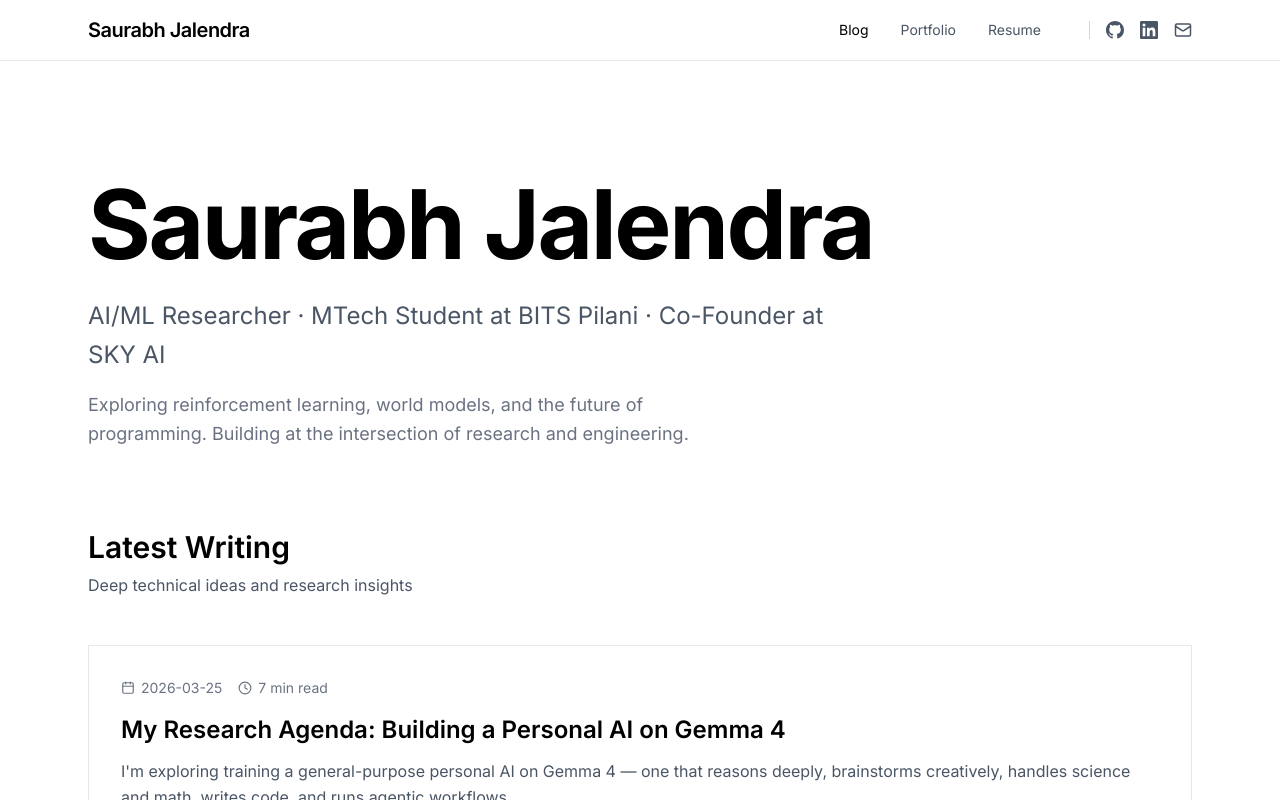
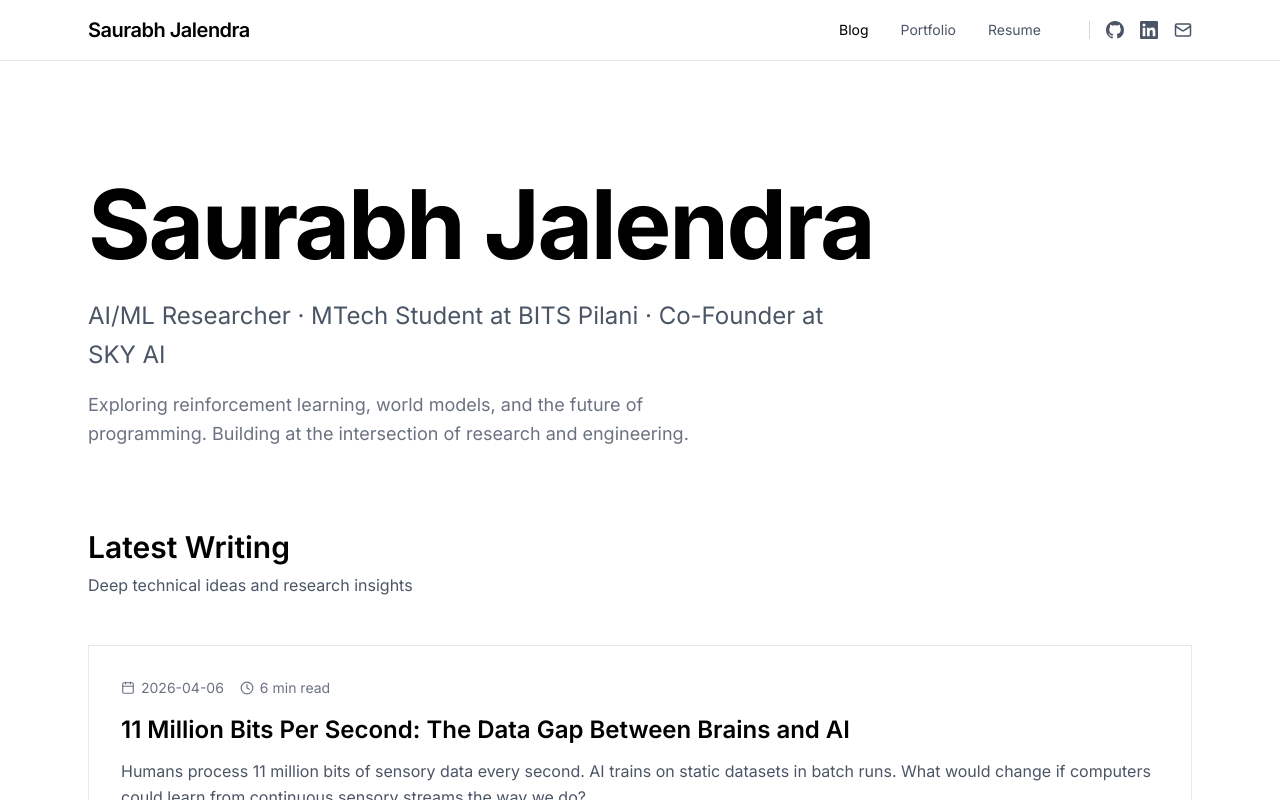
Before and after one commit to SaurabhJalendra/Portfolio_Website, a React (Vite) app: page / in a window 1280 px wide. Shown: the top 800 px of the page. Built offline with nearby package versions, Linux system fonts and the light colour scheme.

Commit message:
blog: 2026-04-06 - 11 Million Bits Per Second: The Data Gap Between Brains and AI

```diff
--- a/src/data/blog/index.ts
+++ b/src/data/blog/index.ts
@@ -214,4 +214,130 @@ That's worth researching.
 
 Next step: auditing Gemma 4's existing performance on my actual tasks and prototyping Phase 4 — the personal LoRA fine-tune on my own hardware.`,
   },
+  {
+    slug: '2026-04-06-sensory-data-gap',
+    title: '11 Million Bits Per Second: The Data Gap Between Brains and AI',
+    date: '2026-04-06',
+    tags: ['ai-training', 'neuroscience', 'embodied-ai', 'multimodal', 'research'],
+    summary: 'Humans process 11 million bits of sensory data every second. AI trains on static datasets in batch runs. What would change if computers could learn from continuous sensory streams the way we do?',
+    readTime: '6 min read',
+    content: `Right now, as you read this, your brain is processing approximately 11 million bits of sensory data per second. Vision alone accounts for 10 million. Sound adds another million. Touch, smell, taste, proprioception — they all contribute to a continuous, unfiltered, multimodal data stream that your brain processes effortlessly, every waking moment.
+
+Now consider how we train AI: we collect a dataset, clean it, label it, batch it, and run a training loop for weeks on a GPU cluster. Then we freeze the model and deploy it. It never learns again.
+
+These two approaches to intelligence couldn't be more different. And I think that gap is the most important unsolved problem in AI.
+
+## The Numbers
+
+\`\`\`chart:bar
+title: Sensory Data Bandwidth (bits/sec)
+data:
+  - label: Vision
+    value: 10000000
+  - label: Touch
+    value: 1000000
+  - label: Hearing
+    value: 100000
+  - label: Smell
+    value: 100000
+  - label: Taste
+    value: 1000
+ylabel: bits/sec
+\`\`\`
+
+Humans ingest roughly 11 million bits per second through our senses. But here's the fascinating part: we're only *consciously aware* of about 50 bits per second. That means 99.9995% of sensory processing happens unconsciously — the brain is performing massive compression, pattern recognition, and filtering without us even knowing.
+
+This unconscious processing IS learning. Every moment, your brain is updating its model of the world.
+
+## How AI Trains vs How Brains Learn
+
+\`\`\`diagram
+graph LR
+    subgraph CurrentAI[Current AI Training]
+        A[Collect Dataset] --> B[Clean and Label]
+        B --> C[Batch Training]
+        C --> D[Freeze Model]
+        D --> E[Deploy]
+    end
+    subgraph BioLearn[Biological Learning]
+        F[Continuous Sensory Input] --> G[Real-Time Processing]
+        G --> H[Compression and Filtering]
+        H --> I[Update World Model]
+        I --> J[Never Stops]
+        J --> F
+    end
+\`\`\`
+
+The differences are fundamental:
+
+| Dimension | Current AI | Biological Brain |
+|-----------|-----------|-----------------|
+| Data input | Static datasets | Continuous streams |
+| Modalities | 1-2 (text, images) | 5+ simultaneous |
+| Learning | Batch, then freeze | Always on |
+| Compression | Tokenization | 11M to 50 bits/sec |
+| Embodiment | None | Full sensorimotor |
+| Adaptation | Requires retraining | Real-time |
+
+## The Compression Problem
+
+The brain's most impressive trick isn't processing 11 million bits per second — it's compressing them down to 50 bits of conscious experience while still learning from all of it.
+
+\`\`\`diagram
+graph TD
+    A[11M bits/sec Raw Sensory Input] --> B[Retina and Cochlea and Receptors]
+    B --> C[Thalamus - Routing and Filtering]
+    C --> D[Cortex - Pattern Recognition]
+    D --> E[Hippocampus - Memory Consolidation]
+    D --> F[50 bits/sec Conscious Awareness]
+    E --> G[Updated World Model]
+    G --> C
+\`\`\`
+
+Current AI architectures don't do anything like this. Transformers process tokens sequentially, with attention over a fixed context window. There's no continuous compression, no background learning, no unconscious processing.
+
+What if we built architectures that could?
+
+## What Would Need to Change
+
+**1. Continuous learning architectures** — Models that update their weights in real-time from streaming data, without catastrophic forgetting. Current approaches (EWC, progressive networks) are primitive compared to what the brain does.
+
+**2. Massive compression layers** — Something that takes raw sensory streams (video at 30fps, audio at 44kHz, sensor data) and compresses them into a learnable representation — the way the thalamus filters before the cortex processes.
+
+**3. Multi-timescale memory** — The brain has working memory (seconds), episodic memory (hours-years), and semantic memory (lifetime). AI has a context window. We need architectures with multiple timescales of memory and learning.
+
+**4. Embodiment** — Learning from sensory data requires having sensors. This means robots, IoT devices, or at minimum, always-on cameras and microphones feeding into a learning system.
+
+## The Compute Question
+
+Processing human-scale sensory data would require enormous compute. At 11 million bits/sec, a single day produces about 950 gigabits — nearly 120 gigabytes — of raw sensory data. Per person. Per day.
+
+\`\`\`chart:line
+title: Daily Sensory Data vs AI Training Data
+series:
+  - name: Human Sensory (cumulative GB)
+    data: [[0,0],[30,3600],[90,10800],[365,43200]]
+  - name: GPT-4 Training Data
+    data: [[0,13000],[30,13000],[90,13000],[365,13000]]
+xlabel: Days
+ylabel: Data Volume (GB)
+\`\`\`
+
+In just one year, a single human processes more raw data than GPT-4's entire training set. In a lifetime, it's not even comparable.
+
+But maybe the answer isn't more compute. The brain runs on about 20 watts. It doesn't need a GPU cluster — it needs a fundamentally different architecture. One that compresses, filters, and learns at the same time, in a single pass, on streaming data.
+
+## What This Means for AI
+
+If we solve continuous sensory learning, everything changes:
+- **No more dataset curation** — the model learns from experience, not curated examples
+- **No more training runs** — the model is always training, always improving
+- **True multimodal understanding** — not just text and images, but the full sensory spectrum
+- **Embodied intelligence** — robots that learn like children, through exploration
+- **Personalized AI** — a model that learns YOUR world, not the internet's average
+
+This is the gap between narrow AI and something approaching general intelligence. And it starts with taking seriously how biological systems actually learn: not from datasets, but from the raw, unfiltered, magnificent chaos of sensory experience.
+
+The question is: can we build the architecture that handles the firehose?`,
+  },
 ]
```
